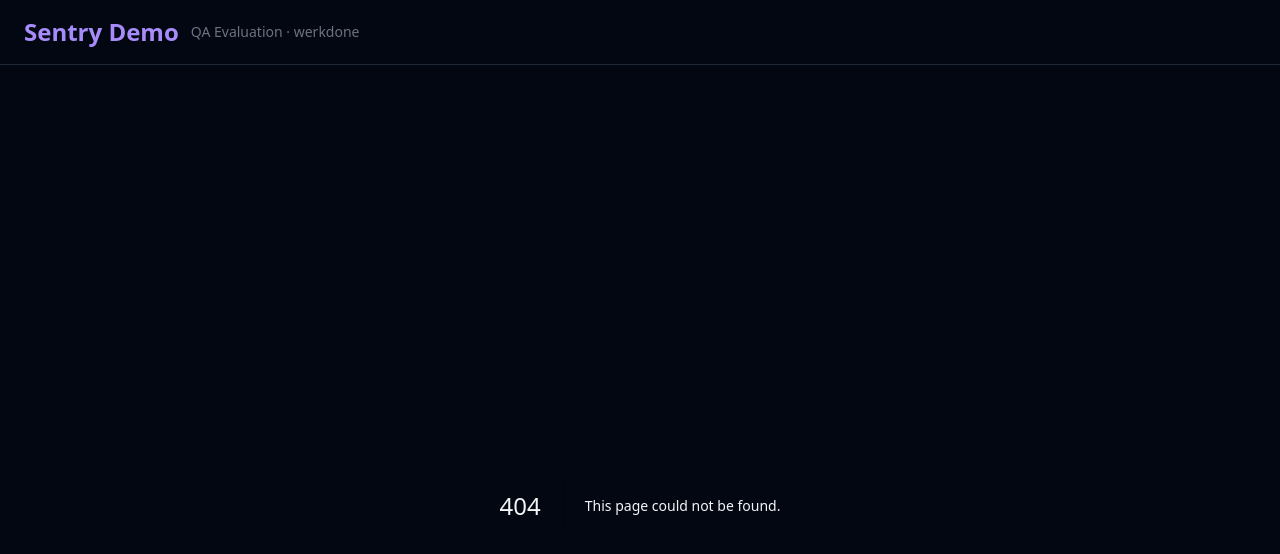
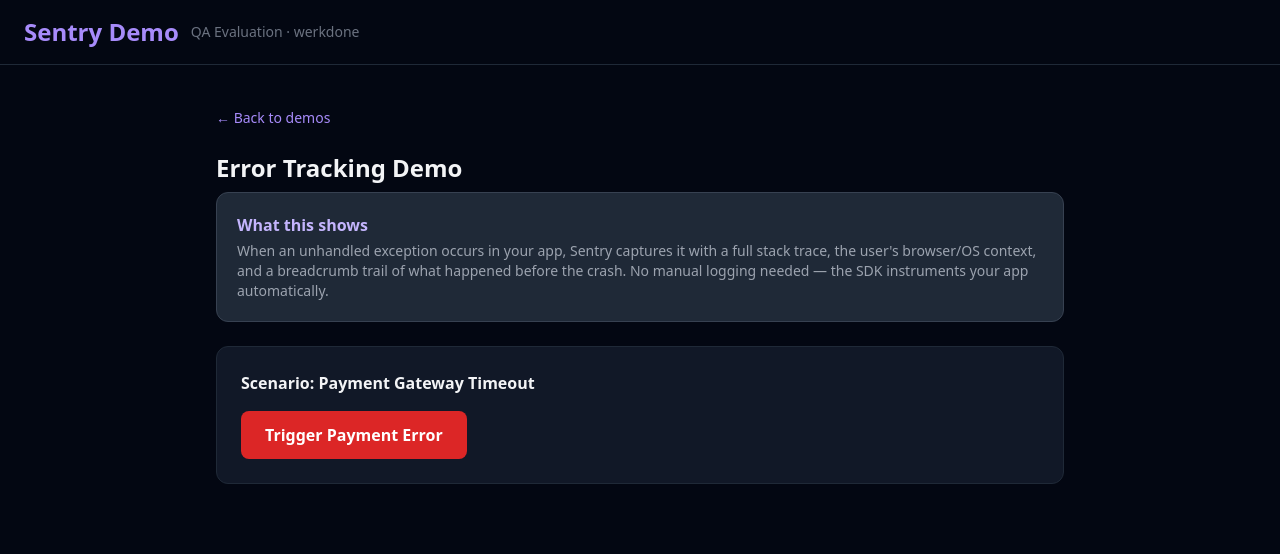
Before and after one commit to lukydwisaputra/sentry-simulation, a Next.js app: page /demo/error in a window 1280 px wide. Before the commit this address had no page. Shown: the top 554 px of the page. Built offline with nearby package versions, Linux system fonts and the light colour scheme.

Commit message:
feat: add error tracking demo page

```diff
--- /dev/null
+++ b/src/app/demo/error/page.tsx
@@ -0,0 +1,68 @@
+"use client";
+
+import { useState } from "react";
+import Link from "next/link";
+
+export default function ErrorDemoPage() {
+  const [triggered, setTriggered] = useState(false);
+  const [error, setError] = useState<string | null>(null);
+
+  function triggerError() {
+    setTriggered(true);
+    try {
+      throw new Error("Payment service failed: timeout after 5000ms");
+    } catch (err) {
+      const e = err as Error;
+      setError(e.message);
+      import("@sentry/nextjs").then(({ captureException }) => captureException(err));
+    }
+  }
+
+  return (
+    <div>
+      <Link href="/" className="text-violet-400 text-sm mb-6 inline-block hover:underline">
+        ← Back to demos
+      </Link>
+
+      <h2 className="text-2xl font-bold mb-2">Error Tracking Demo</h2>
+
+      <div className="bg-gray-800 rounded-xl p-5 mb-6 border border-gray-700">
+        <h3 className="font-semibold text-violet-300 mb-1">What this shows</h3>
+        <p className="text-gray-400 text-sm">
+          When an unhandled exception occurs in your app, Sentry captures it with a full stack trace,
+          the user&apos;s browser/OS context, and a breadcrumb trail of what happened before the crash.
+          No manual logging needed — the SDK instruments your app automatically.
+        </p>
+      </div>
+
+      <div className="bg-gray-900 rounded-xl p-6 border border-gray-800">
+        <h3 className="font-semibold mb-4">Scenario: Payment Gateway Timeout</h3>
+
+        {!triggered ? (
+          <button
+            onClick={triggerError}
+            className="bg-red-600 hover:bg-red-700 text-white font-semibold px-6 py-3 rounded-lg transition-colors"
+          >
+            Trigger Payment Error
+          </button>
+        ) : (
+          <div>
+            <div className="bg-red-950 border border-red-700 rounded-lg px-4 py-3 mb-4">
+              <p className="text-red-400 font-mono text-sm">Error: {error}</p>
+            </div>
+            <p className="text-gray-400 text-sm mb-4">
+              Error sent to Sentry. Open your{" "}
+              <a href="https://sentry.io" target="_blank" rel="noopener noreferrer" className="text-violet-400 underline">
+                Sentry Issues
+              </a>{" "}
+              dashboard — it should appear within 5 seconds.
+            </p>
+            <p className="text-gray-500 text-xs">
+              In Sentry: click the issue → see stack trace, breadcrumbs, browser context, and affected users.
+            </p>
+          </div>
+        )}
+      </div>
+    </div>
+  );
+}
```
